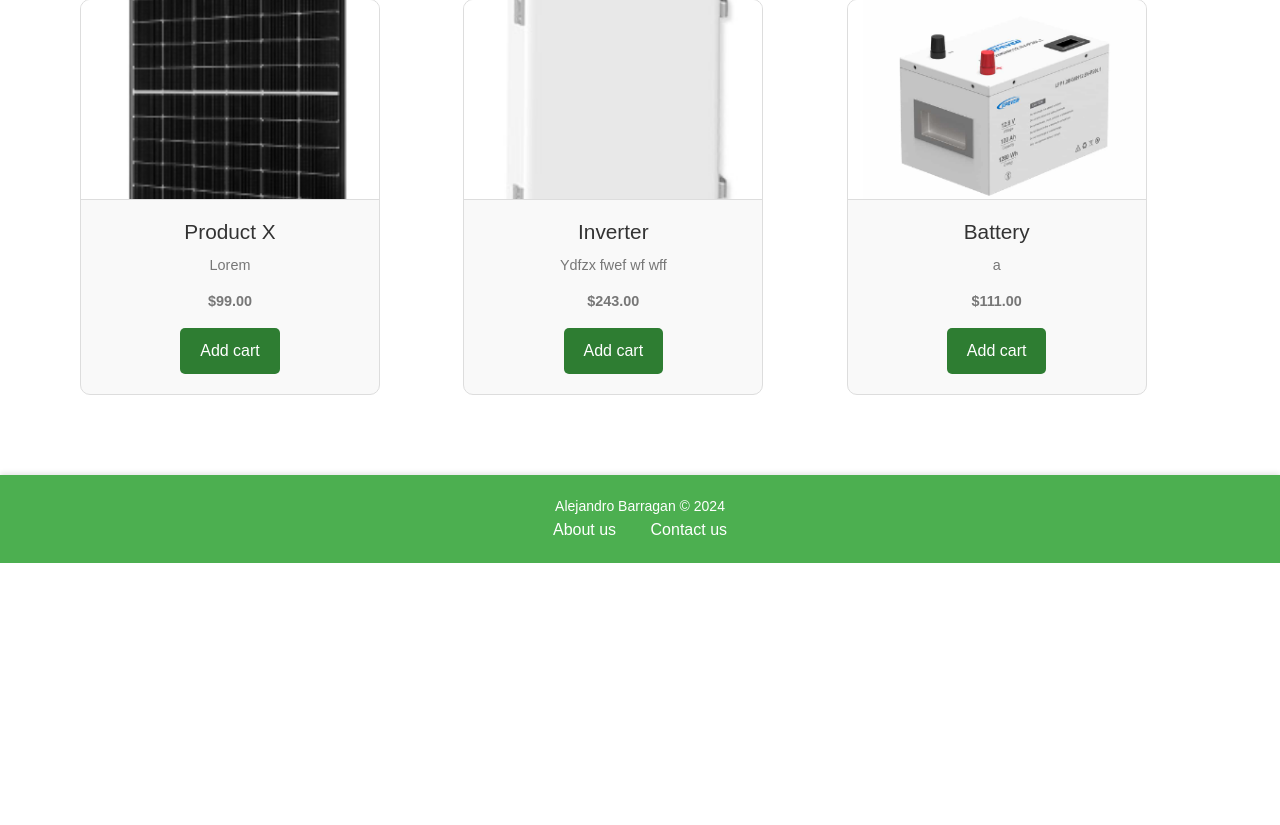
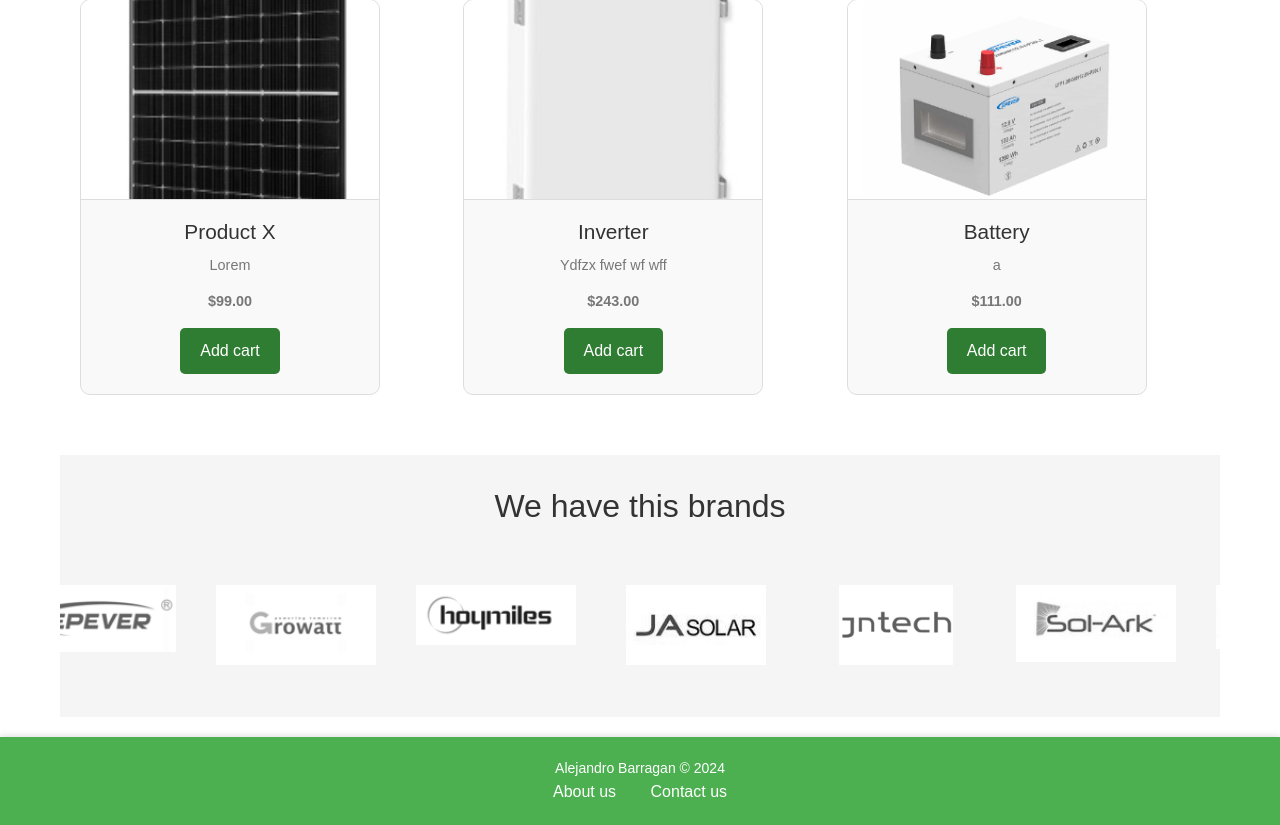
Before and after one commit to Ale1188/SolarBF, a Django app: page / in a window 1280 px wide. Shown: the part 710-1535 px from the top of the page. Before the commit the page ends 1273 px from the top, so only its background shows below. Run offline with Django 5.2, Linux system fonts and the light colour scheme; data comes from the database, SQL or seed files in the repository; both versions use the stored data as it was after the commit; some libraries are stand-ins or nearby versions.

Commit message:
add class com-carousel in Home.html

```diff
--- a/static/css/home.css
+++ b/static/css/home.css
@@ -172,3 +172,74 @@
         padding: 10px;
     }
 }
+
+.home-com {
+    padding: 2rem 0;
+    overflow: hidden;
+    background-color: #f5f5f5;
+}
+
+.com-carousel {
+    width: 100%;
+    overflow: hidden;
+    position: relative;
+    padding: 20px 0;
+}
+
+.com-track {
+    display: flex;
+    animation: scroll 40s linear infinite;
+    width: calc(200px * 16);
+}
+
+.com-slide {
+    flex: 0 0 200px;
+    padding: 0 20px;
+    box-sizing: border-box;
+}
+
+.com-slide img {
+    width: 100%;
+    height: auto;
+    object-fit: contain;
+    max-height: 80px;
+    filter: grayscale(100%);
+    transition: filter 0.3s ease;
+}
+
+.com-slide img:hover {
+    filter: grayscale(0%);
+}
+
+@keyframes scroll {
+    0% {
+        transform: translateX(0);
+    }
+    100% {
+        transform: translateX(calc(-200px * 8));
+    }
+}
+
+/* .com-carousel:hover .com-track {
+    animation-play-state: paused;
+} */
+
+/* Responsive */
+@media (max-width: 768px) {
+    .com-slide {
+        flex: 0 0 150px;
+    }
+
+    .com-track {
+        width: calc(150px * 16)
+    }
+
+    @keyframes scroll {
+        0% {
+            transform: translateX(0);
+        }
+        100% {
+            transform: translateX(calc(-150px * 8));
+        }
+    }
+}
--- a/templates/pages/home.html
+++ b/templates/pages/home.html
@@ -8,6 +8,7 @@
 {% endblock %}
 
 {% block content %}
+
     <div class="home-container">
         <div class="home-info">
             <div class="info-text">
@@ -46,7 +47,61 @@
             </div>
         </div>
         <div class="home-com">
-
+            <h2 class="section-title">We have this brands</h2>
+            <div class="com-carousel">
+                <div class="com-track">
+                    <!-- Imágenes originales -->
+                    <div class="com-slide">
+                        <img src="{% static 'images/apsystems.png' %}" alt="img1">
+                    </div>
+                    <div class="com-slide">
+                        <img src="{% static 'images/epsolar.png' %}" alt="img2">
+                    </div>
+                    <div class="com-slide">
+                        <img src="{% static 'images/growatt.png' %}" alt="img3">
+                    </div>
+                    <div class="com-slide">
+                        <img src="{% static 'images/hoymiles.png' %}" alt="img4">
+                    </div>
+                    <div class="com-slide">
+                        <img src="{% static 'images/jasolar.jpg' %}" alt="img5">
+                    </div>
+                    <div class="com-slide">
+                        <img src="{% static 'images/jntech.png' %}" alt="img6">
+                    </div>
+                    <div class="com-slide">
+                        <img src="{% static 'images/solark.jpg' %}" alt="img7">
+                    </div>
+                    <div class="com-slide">
+                        <img src="{% static 'images/sungrow.jpg' %}" alt="img8">
+                    </div>
+                    <!-- Duplicado de imágenes para el efecto infinito -->
+                    <div class="com-slide">
+                        <img src="{% static 'images/apsystems.png' %}" alt="img1">
+                    </div>
+                    <div class="com-slide">
+                        <img src="{% static 'images/epsolar.png' %}" alt="img2">
+                    </div>
+                    <div class="com-slide">
+                        <img src="{% static 'images/growatt.png' %}" alt="img3">
+                    </div>
+                    <div class="com-slide">
+                        <img src="{% static 'images/hoymiles.png' %}" alt="img4">
+                    </div>
+                    <div class="com-slide">
+                        <img src="{% static 'images/jasolar.jpg' %}" alt="img5">
+                    </div>
+                    <div class="com-slide">
+                        <img src="{% static 'images/jntech.png' %}" alt="img6">
+                    </div>
+                    <div class="com-slide">
+                        <img src="{% static 'images/solark.jpg' %}" alt="img7">
+                    </div>
+                    <div class="com-slide">
+                        <img src="{% static 'images/sungrow.jpg' %}" alt="img8">
+                    </div>
+                </div>
+            </div>
         </div>
 
     </div>
```
Also changed, not shown: db.sqlite3, static/images/apsystems.png (added), static/images/epsolar.png (added), static/images/growatt.png (added), static/images/hoymiles.png (added), static/images/jasolar.jpg (added), static/images/jntech.png (added), static/images/solark.jpg (added), static/images/sungrow.jpg (added).
